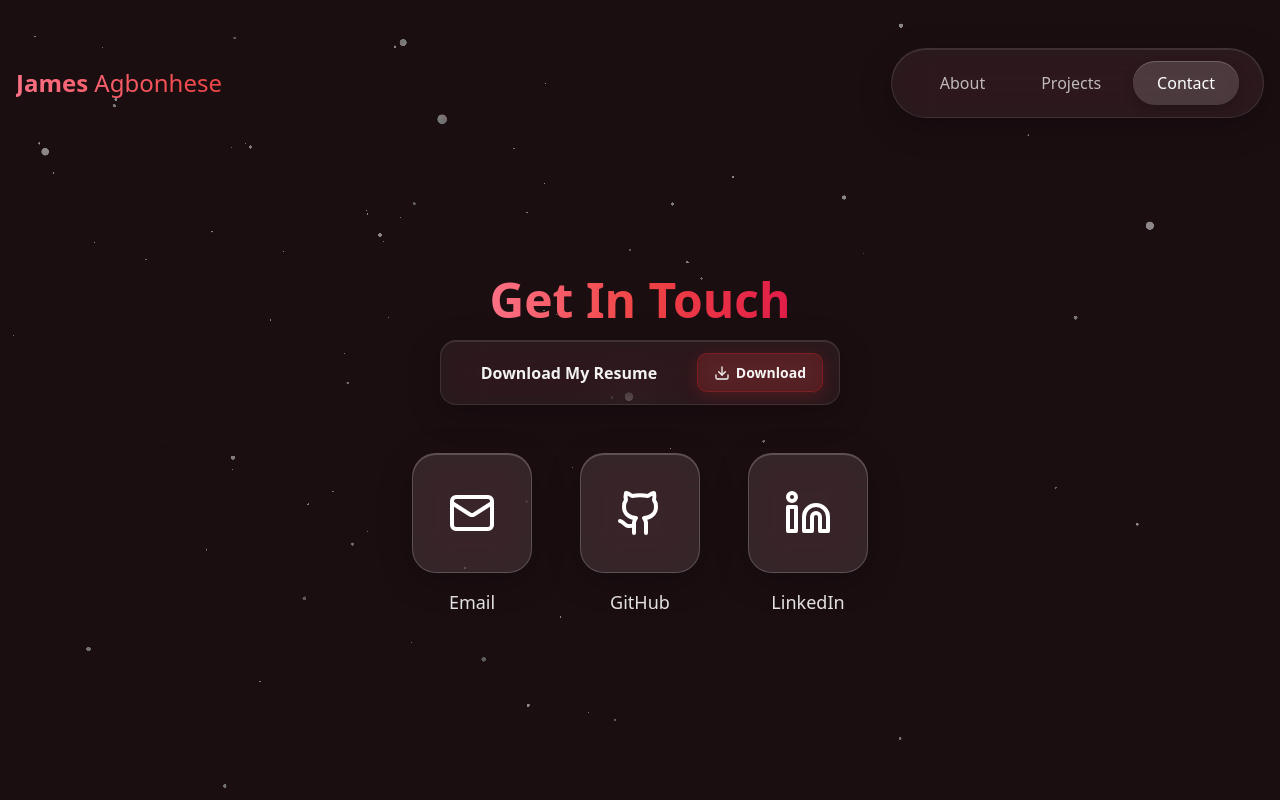
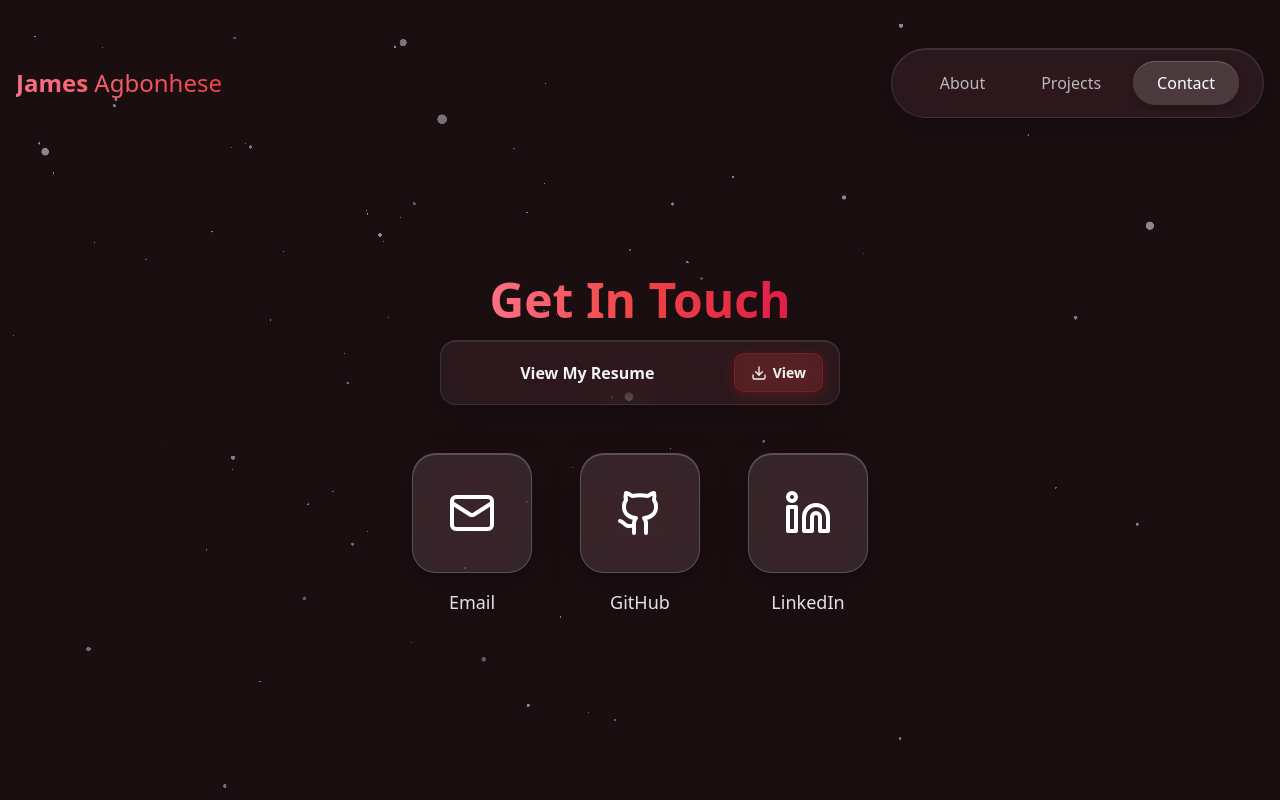
Before and after one commit to james-agbonz/Mywebsite, a React (Vite) app: page /MYportfolio.github.io/contact in a window 1280 px wide. Built offline with nearby package versions, Linux system fonts and the light colour scheme.

Commit message:
Change 'Download My Resume' to 'View My Resume'

```diff
--- a/src/pages/Contact.tsx
+++ b/src/pages/Contact.tsx
@@ -67,15 +67,15 @@ export default function Contact() {
             <div className="cv-download-bar mb-12">
               <div className="cv-content">
                 <div className="cv-info">
-                  <h3 className="cv-title">Download My Resume</h3>
+                  <h3 className="cv-title">View My Resume</h3>
                 </div>
                 <button
                   className="cv-download-button"
                   onClick={() => window.open('/path/to/your/cv.pdf', '_blank')}
-                  aria-label="Download Resume"
+                  aria-label="View Resume"
                 >
                   <Download size={20} className="cv-icon" />
-                  <span>Download</span>
+                  <span>View</span>
                 </button>
               </div>
             </div>
```
